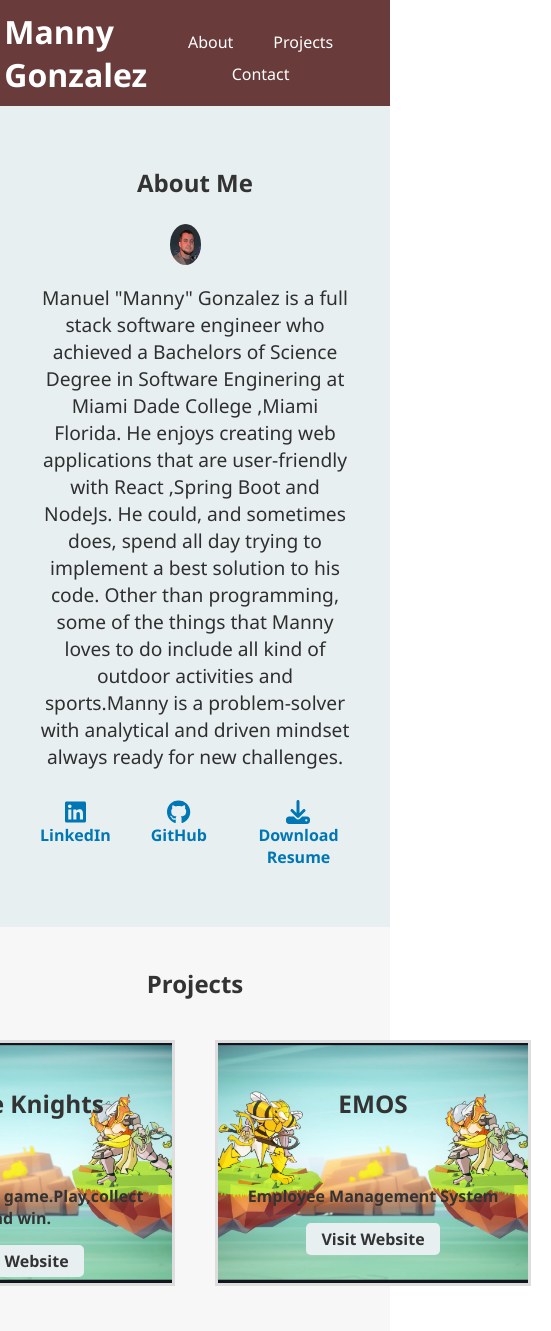
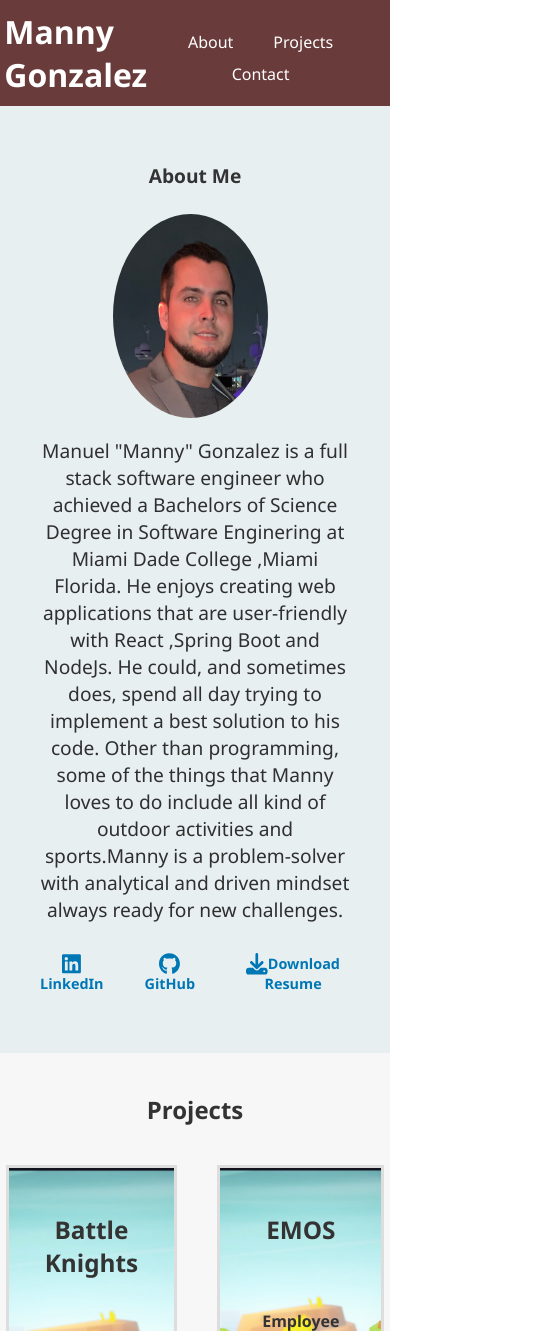
Before and after one commit to mgonzalez0825/react-portfolio-website, a React (Create React App) app: page / in a window 390 px wide. Shown: the top 1331 px of the page, 551 px wide, since content can reach past the window. Built offline with nearby package versions, Linux system fonts and the light colour scheme.

Commit message:
styling changes window size

```diff
--- a/src/components/About.css
+++ b/src/components/About.css
@@ -72,3 +72,19 @@
   .about-links a:hover {
     text-decoration: underline;
   }
+
+  /* Apply styles for screens with a maximum width of 768px (typical for phones) */
+@media (max-width: 768px) {
+  .about-image {
+    max-width: 50%; /* Reduce the image size for smaller screens */
+    margin-right: 10px; /* Reduce the margin for space optimization */
+  }
+
+  .about-title {
+    font-size: 1.2rem; /* Adjust the title font size for readability */
+  }
+
+  .about-links a {
+    font-size: 0.9rem; /* Adjust the link text size */
+  }
+}
--- a/src/components/Projects.css
+++ b/src/components/Projects.css
@@ -4,7 +4,7 @@
   background-color: #f7f7f7;
   padding: 20px;
   text-align: center;
-  font-family: 'Segoe UI', Tahoma, Geneva, Verdana, sans-serif;
+ font-family: 'Segoe UI', Tahoma, Geneva, Verdana, sans-serif;
 
 }
 
@@ -32,8 +32,8 @@
     border: 3px solid #ddd;
     padding: 20px;
     margin: 20px;
-    width: 270px; /* Set a fixed width */
-    height: 200px; /* Set a fixed height */
+    width:30%; /* Set a fixed width */
+    height: 30%; /* Set a fixed height */
     background: url(../images/BattleKnights.jpeg) no-repeat center center ;
     background-size: cover;
     background-color: transparent; /* Remove the default background color */
@@ -56,8 +56,8 @@
     border: 3px solid #ddd;
     padding: 20px;
     margin: 20px;
-    width: 270px; /* Set a fixed width */
-    height: 200px; /* Set a fixed height */
+    width:30%; /* Set a fixed width */
+    height: 30%; /* Set a fixed height */
     transition: #e8eff1 0.3s ease;
     background: url(../images/BattleKnights.jpeg) no-repeat center center ;
     background-size: cover;
```
Also changed, not shown: 1 other file (tests, documents, lock files or other folders).
